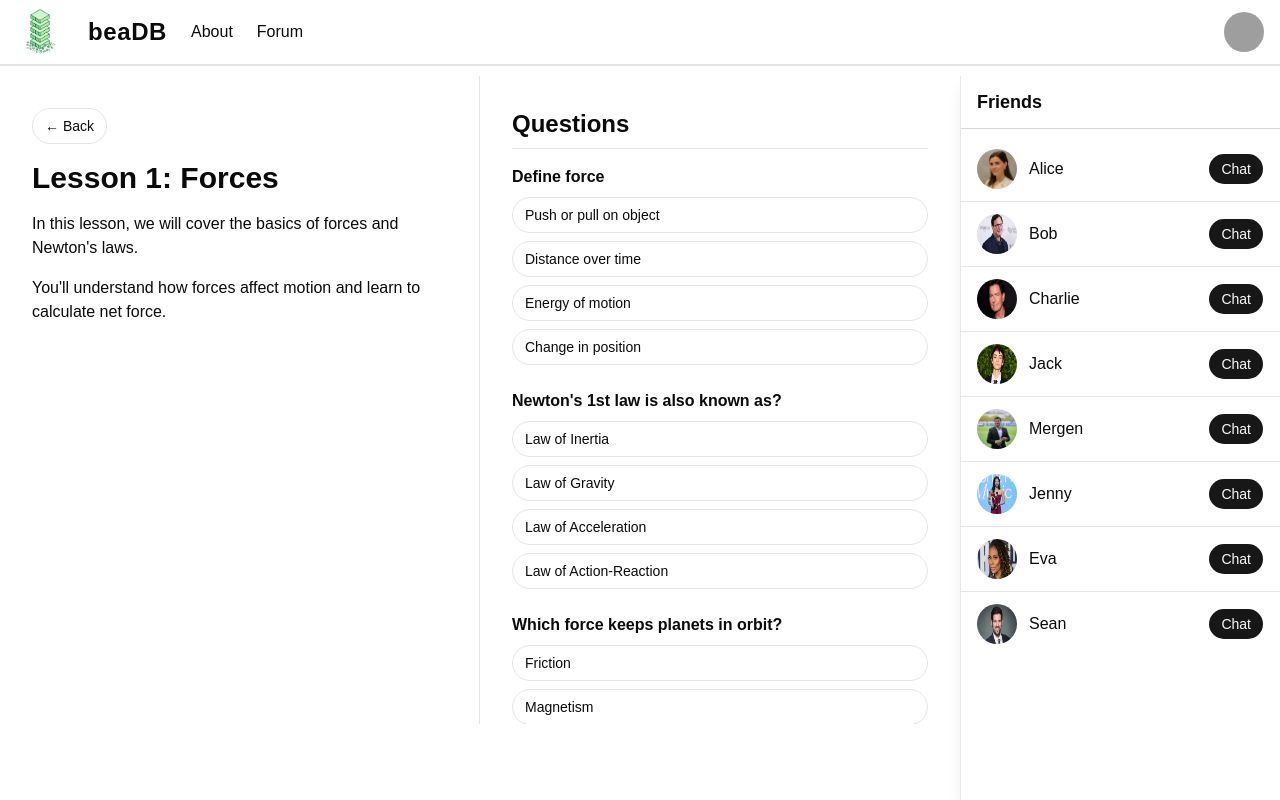
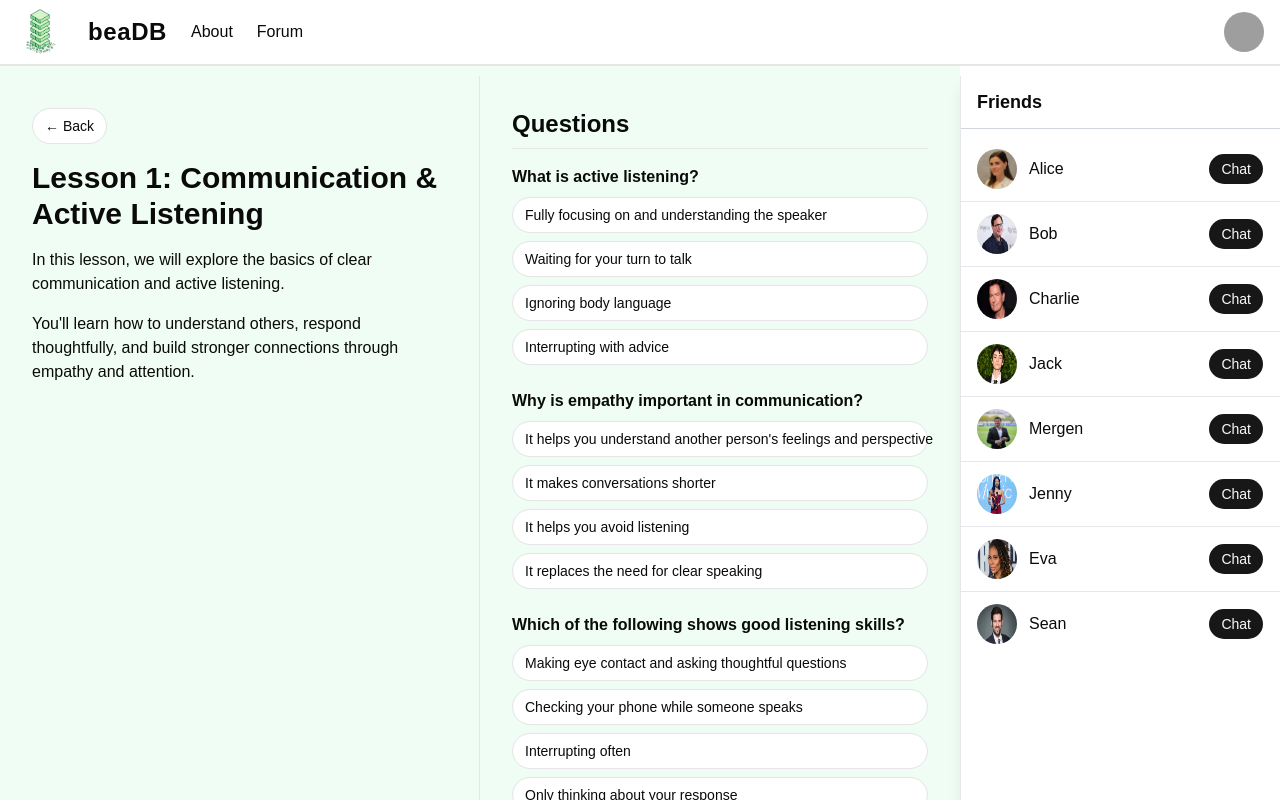
Before and after one commit to jennyuxi/youcode2026, a React (Vite) app in the folder frontend/: page /lessonpage3 in a window 1280 px wide. Shown: the top 800 px of the page. Built offline with nearby package versions, Linux system fonts and the light colour scheme; grey boxes are pictures that could not be loaded.

Commit message:
coursepage 3

```diff
--- a/frontend/src/CoursePage3.tsx
+++ b/frontend/src/CoursePage3.tsx
@@ -4,8 +4,8 @@ import React from "react"
 import Navbar from "@/components/navbar"
 import FriendsList from "@/components/FriendsList"
 import LessonButton from "@/components/lessonButton"
+import Footer from "@/components/footer"
 
-// 🔧 REPLACE: lesson list with real course lessons
 type Lesson = {
   title: string
   length: string
@@ -13,21 +13,19 @@ type Lesson = {
 }
 
 export default function CourseHomepage() {
-
-  // 🔧 EDIT HERE: Add/remove lessons, update titles, durations, and links
   const lessons: Lesson[] = [
     {
-      title: "Lesson 1: Overview",
+      title: "Lesson 1: Communication & Active Listening",
       length: "10 min",
-      link: "/lessonPage3",
+      link: "/lessonpage3",
     },
     {
-      title: "Lesson 2: Basics",
+      title: "Lesson 2: Empathy in Conversations",
       length: "15 min",
       link: "/lesson/2",
     },
     {
-      title: "Lesson 3: Forces",
+      title: "Lesson 3: Listening Skills in Practice",
       length: "12 min",
       link: "/lesson/3",
     },
@@ -39,13 +37,12 @@ export default function CourseHomepage() {
         <Navbar />
       </div>
 
-      <div className="flex pt-[76px] mr-80 h-[calc(100vh-76px)] overflow-y-auto">
-
+      <div className="flex flex-col pt-[76px] min-h-screen mr-80 bg-green-50">
+        <div className="flex flex-1">
           <div className="flex-1 p-8">
-
             <header className="mb-8">
               <h1 className="text-3xl font-bold mb-2">
-              Introduction to Modern Physics
+                Communication & Active Listening
               </h1>
             </header>
 
@@ -54,14 +51,13 @@ export default function CourseHomepage() {
                 About this course
               </h2>
               <p className="mb-2">
-              This course provides a comprehensive introduction to modern physics.
+                This course focuses on interpersonal skills, including empathy, conflict resolution, and how to communicate clearly with people in need. You will learn how to listen actively, respond thoughtfully, and build stronger connections through effective communication.
               </p>
               <p>
-              <strong>Instructor:</strong> Dr. Jane Doe
+                <strong>Instructor:</strong> Rachel Hartsfield, with 5+ years of experience in communication training.
               </p>
             </section>
 
-          {/* 🔧 REPLACE: Announcements */}
             <section className="mb-8">
               <h2 className="text-2xl font-semibold mb-3 border-b pb-1">
                 Announcements
@@ -69,16 +65,15 @@ export default function CourseHomepage() {
 
               <div className="mb-3">
                 <h3 className="text-xl">Welcome!</h3>
-              <p>This course will start next week.</p>
+                <p>Be ready to participate in discussion-based exercises and listening activities.</p>
               </div>
 
               <div>
                 <h3 className="text-xl">Reminder</h3>
-              <p>Assignment 1 due Friday.</p>
+                <p>Practice active listening in your daily conversations this week.</p>
               </div>
             </section>
 
-          {/* 🔧 LESSON LIST: auto renders from lessons array above */}
             <section>
               <h2 className="text-2xl font-semibold mb-4 border-b pb-1">
                 Lesson Schedule
@@ -95,13 +90,15 @@ export default function CourseHomepage() {
                 ))}
               </div>
             </section>
-
           </div>
 
           <div className="fixed top-[76px] right-0 h-[calc(100vh-76px)] w-80">
             <FriendsList />
           </div>
         </div>
+
+        <Footer />
+      </div>
     </>
   )
 }
--- a/frontend/src/LessonPage3.tsx
+++ b/frontend/src/LessonPage3.tsx
@@ -4,34 +4,52 @@ import React, { useState } from "react"
 import { Button } from "@/components/ui/button"
 import Navbar from "@/components/navbar"
 import FriendsList from "@/components/FriendsList"
+import Footer from "@/components/footer"
 import { useNavigate } from "react-router-dom"
 
-// 🔧 REPLACE: Lesson content, questions, hints, explanations
 const lesson = {
-  title: "Lesson 1: Forces",
-  content: `In this lesson, we will cover the basics of forces and Newton's laws.
-You'll understand how forces affect motion and learn to calculate net force.`,
+  title: "Lesson 1: Communication & Active Listening",
+  content: `In this lesson, we will explore the basics of clear communication and active listening.
+You'll learn how to understand others, respond thoughtfully, and build stronger connections through empathy and attention.`,
   questions: [
     {
-      text: "Define force",
-      answers: ["Push or pull on object", "Distance over time", "Energy of motion", "Change in position"],
+      text: "What is active listening?",
+      answers: [
+        "Fully focusing on and understanding the speaker",
+        "Waiting for your turn to talk",
+        "Ignoring body language",
+        "Interrupting with advice",
+      ],
       correct: 0,
-      hint: "Think basic physics definition.",
-      explanation: "A force is simply a push or pull acting on an object.",
+      hint: "It involves paying close attention to the speaker.",
+      explanation:
+        "Active listening means fully concentrating, understanding, and responding thoughtfully to what someone is saying.",
     },
     {
-      text: "Newton's 1st law is also known as?",
-      answers: ["Law of Inertia", "Law of Gravity", "Law of Acceleration", "Law of Action-Reaction"],
+      text: "Why is empathy important in communication?",
+      answers: [
+        "It helps you understand another person's feelings and perspective",
+        "It makes conversations shorter",
+        "It helps you avoid listening",
+        "It replaces the need for clear speaking",
+      ],
       correct: 0,
-      hint: "It describes resistance to change in motion.",
-      explanation: "Objects resist changes in motion unless acted on by a net force.",
+      hint: "Think about understanding emotions.",
+      explanation:
+        "Empathy improves communication by helping you connect with how another person feels and respond with care.",
     },
     {
-      text: "Which force keeps planets in orbit?",
-      answers: ["Friction", "Magnetism", "Gravity", "Tension"],
-      correct: 2,
-      hint: "Think about attraction between masses.",
-      explanation: "Gravity is the force that keeps planets orbiting stars.",
+      text: "Which of the following shows good listening skills?",
+      answers: [
+        "Making eye contact and asking thoughtful questions",
+        "Checking your phone while someone speaks",
+        "Interrupting often",
+        "Only thinking about your response",
+      ],
+      correct: 0,
+      hint: "Good listening shows attention and engagement.",
+      explanation:
+        "Making eye contact and asking thoughtful questions shows that you are engaged and genuinely listening.",
     },
   ],
 }
@@ -50,10 +68,12 @@ export default function LessonPage() {
         <Navbar />
       </div>
 
-      <div className="flex pt-[76px] mr-80 h-[calc(100vh-76px)]">
+      {/* ✅ FIXED LAYOUT + GREEN BACKGROUND */}
+      <div className="flex flex-col pt-[76px] min-h-screen mr-80 bg-green-50">
 
-        {/* 🔧 LEFT SIDE: Replace lesson title + lesson text */}
-        <div className="w-1/2 h-full overflow-y-auto p-8 border-r">
+        <div className="flex flex-1">
+
+          <div className="w-1/2 overflow-y-auto p-8 border-r">
 
             <Button
               variant="outline"
@@ -72,8 +92,7 @@ export default function LessonPage() {
             ))}
           </div>
 
-        {/* 🔧 RIGHT SIDE: Replace questions + answers + feedback */}
-        <div className="w-1/2 h-full overflow-y-auto p-8">
+          <div className="w-1/2 overflow-y-auto p-8">
             <h2 className="text-2xl font-semibold mb-4 border-b pb-2">
               Questions
             </h2>
@@ -93,15 +112,15 @@ export default function LessonPage() {
                       if (isSelected) {
                         className =
                           aIndex === q.correct
-                          ? "justify-start bg-green-500 text-white hover:bg-green-500"
-                          : "justify-start bg-red-400 text-white hover:bg-red-400"
+                            ? "justify-start bg-green-500 text-white"
+                            : "justify-start bg-red-400 text-white"
                       }
 
                       return (
                         <Button
                           key={aIndex}
                           variant="outline"
-                        className={`${className} hover:bg-gray-100`}
+                          className={className}
                           onClick={() => handleClick(qIndex, aIndex)}
                         >
                           {ans}
@@ -113,9 +132,9 @@ export default function LessonPage() {
                   {selected !== undefined && (
                     <div className="mt-3 p-3 rounded-md bg-gray-100 text-sm">
                       {selected === q.correct ? (
-                      <p className="text-green-700">✅ {q.explanation}</p>
+                        <p className="text-green-700">{q.explanation}</p>
                       ) : (
-                      <p className="text-red-600">❌ {q.hint}</p>
+                        <p className="text-red-600">{q.hint}</p>
                       )}
                     </div>
                   )}
@@ -123,6 +142,12 @@ export default function LessonPage() {
               )
             })}
           </div>
+
+        </div>
+
+        {/* ✅ FOOTER */}
+        <Footer />
+
       </div>
 
       <div className="fixed top-[76px] right-0 h-[calc(100vh-76px)] w-80">
```
Lines whose indentation alone changed are shown as unchanged.
